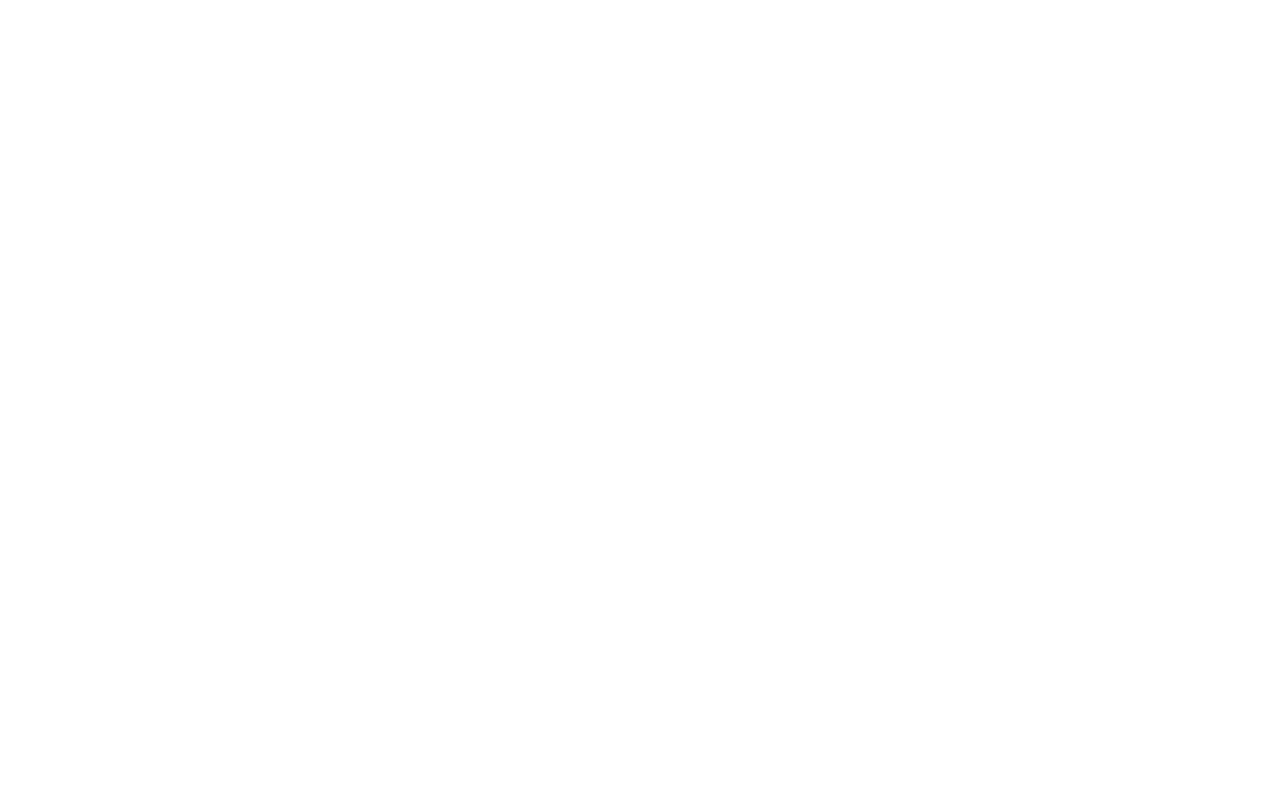
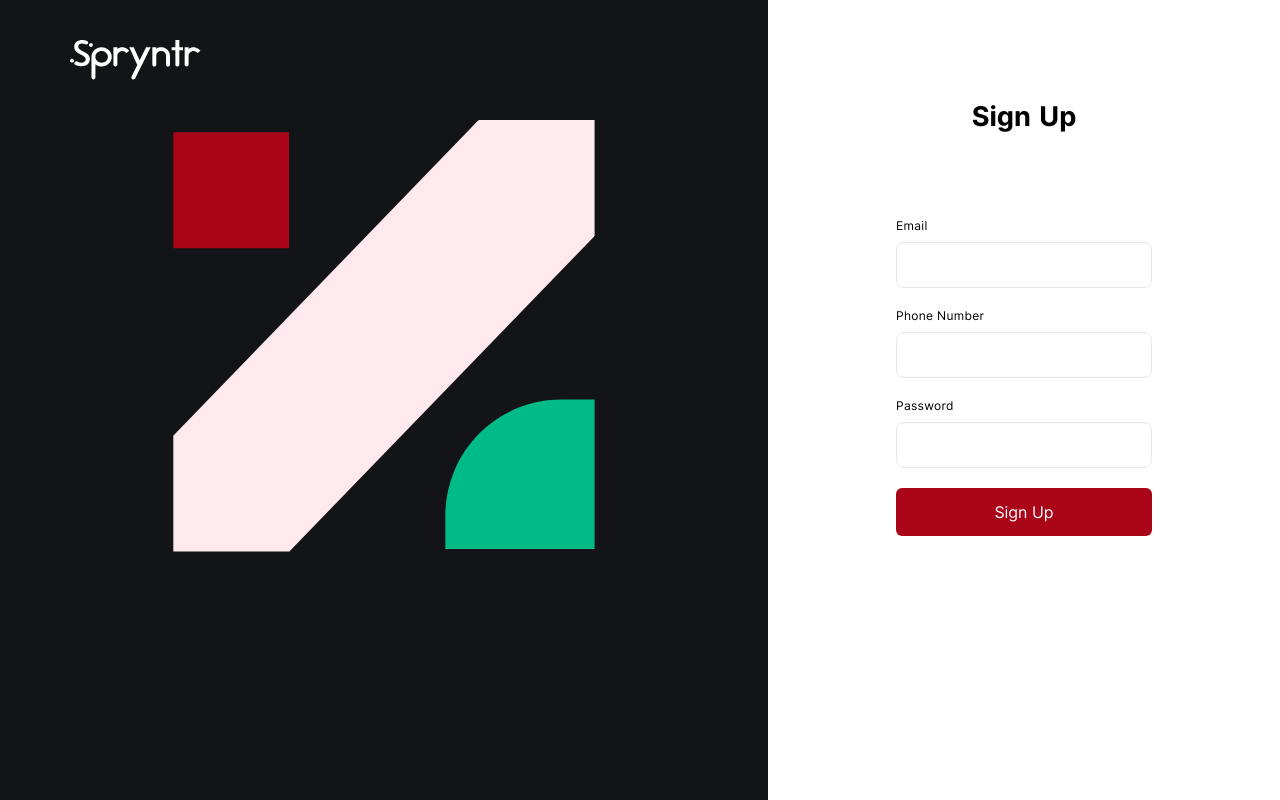
Before and after one commit to Spryntr/management-terminal-pwa, a Vue app: page /signup/cashier in a window 1280 px wide. Before the commit this address had no page. Built offline with nearby package versions, Linux system fonts and the light colour scheme.

Commit message:
auth pages complete

```diff
--- a/src/router/index.js
+++ b/src/router/index.js
@@ -15,6 +15,11 @@
     path: '/login/cashier',
     name:'Login Cashier',
     component: ()=> import('../views/login_cashier.vue')
+  },
+  {
+    path: '/signup/cashier',
+    name: 'Signup Cashier',
+    component: ()=> import('../views/signup_cashier.vue')
   }
 ]
 
--- a/src/views/login_cashier.vue
+++ b/src/views/login_cashier.vue
@@ -1,18 +1,15 @@
 <template>
-    <div class="wrap">
       <splash splash="Group7"
        header_text="Log in as a Cashier"
         footer="Forgotten Password?"
       footer_high="Reset">
 
        <div class="submit mt-2">
-             <Input :label="code"  type="text" />
-             <Input :label="pass"  type="password"/>
+             <Input label="Cashier Code"  type="text" />
+             <Input label="Password"  type="password"/>
             <Button innerText="Sign in"/>
           </div>
       </splash>
-
-  </div>
 </template>
 
 <script>
@@ -23,12 +20,6 @@
 name: 'Login Cashier',
 components:{Splash, Button, Input},
 
-data(){
-  return {
-    code: 'Cashier Code',
-    pass: 'Password'
-  }
-}
 }
 </script>
 
--- a/src/views/login_manager.vue
+++ b/src/views/login_manager.vue
@@ -7,8 +7,8 @@
       >
 
 
-         <Input :label="mail" type="text"/>
-           <Input :label="pass" type="password" />
+         <Input label="Email/Phone" type="text"/>
+           <Input label="Password" type="password" />
 
           <div class="submit mt-2">
             <Button innerText="Sign in"/>
@@ -26,13 +26,6 @@
 export default {
  name: 'Login_manager',
  components: {Splash, Button, Input}
-,
- data(){
-     return {
-         mail: "Email/Phone",
-         pass: "Password"
-     }
- }
 }
 </script>
 
--- /dev/null
+++ b/src/views/signup_cashier.vue
@@ -0,0 +1,25 @@
+<template>
+     <splash splash="Group8"
+     header_text="Sign Up"
+     >
+      <Input label="Email" type="email"/>
+      <Input label="Phone Number" type="tel"/>
+      <Input label="Password"  type="password"/>
+      <Button innerText="Sign Up"/>
+     </splash>
+</template>
+
+<script>
+import Input from '../components/input.vue'
+import Splash from '../components/splash.vue'
+import Button from '../components/submit_btn.vue'
+export default {
+  components: {Splash,
+   Input, Button
+  }
+}
+</script>
+
+<style>
+
+</style>
```
Also changed, not shown: src/assets/Group8.svg (added).
